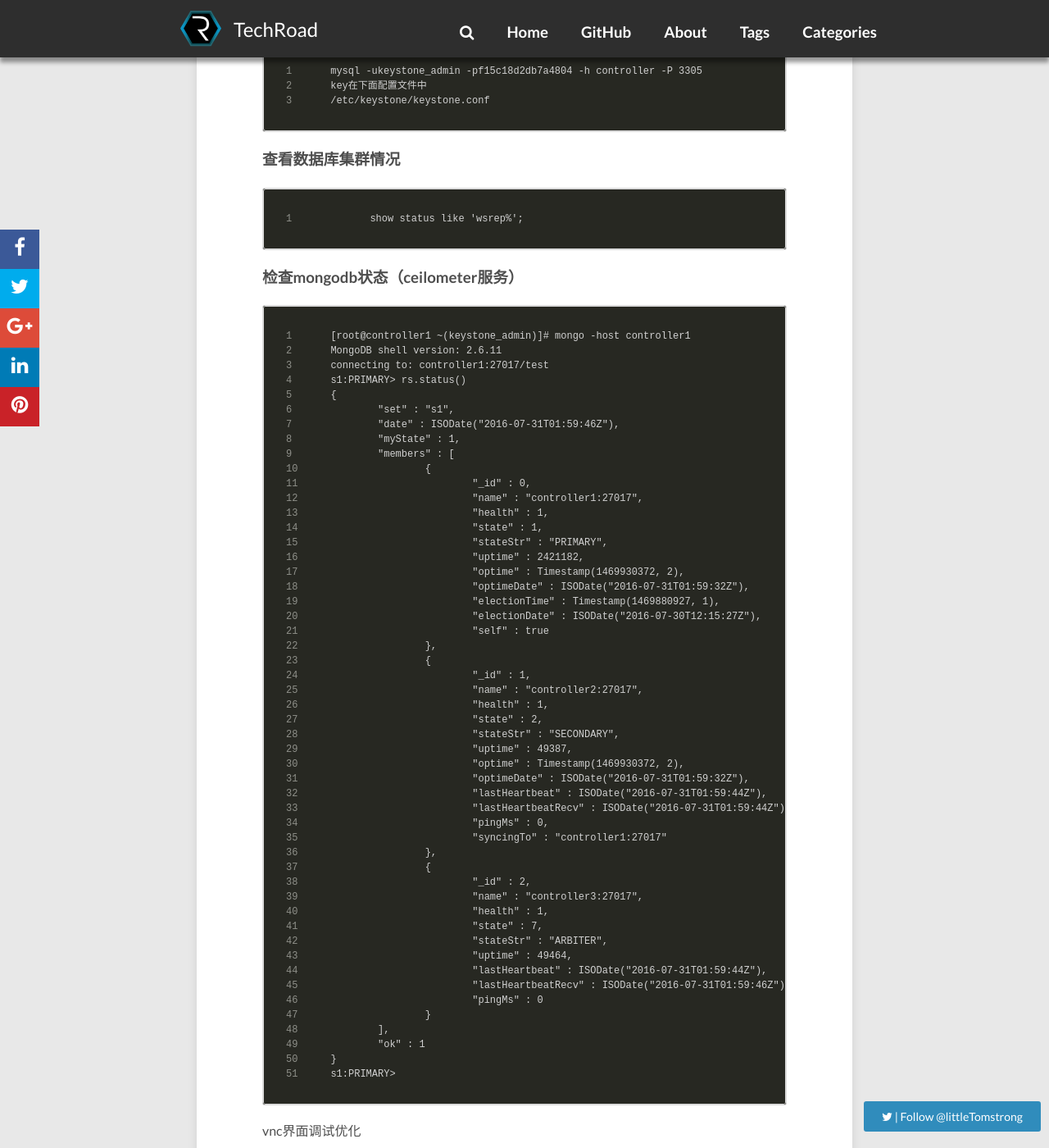
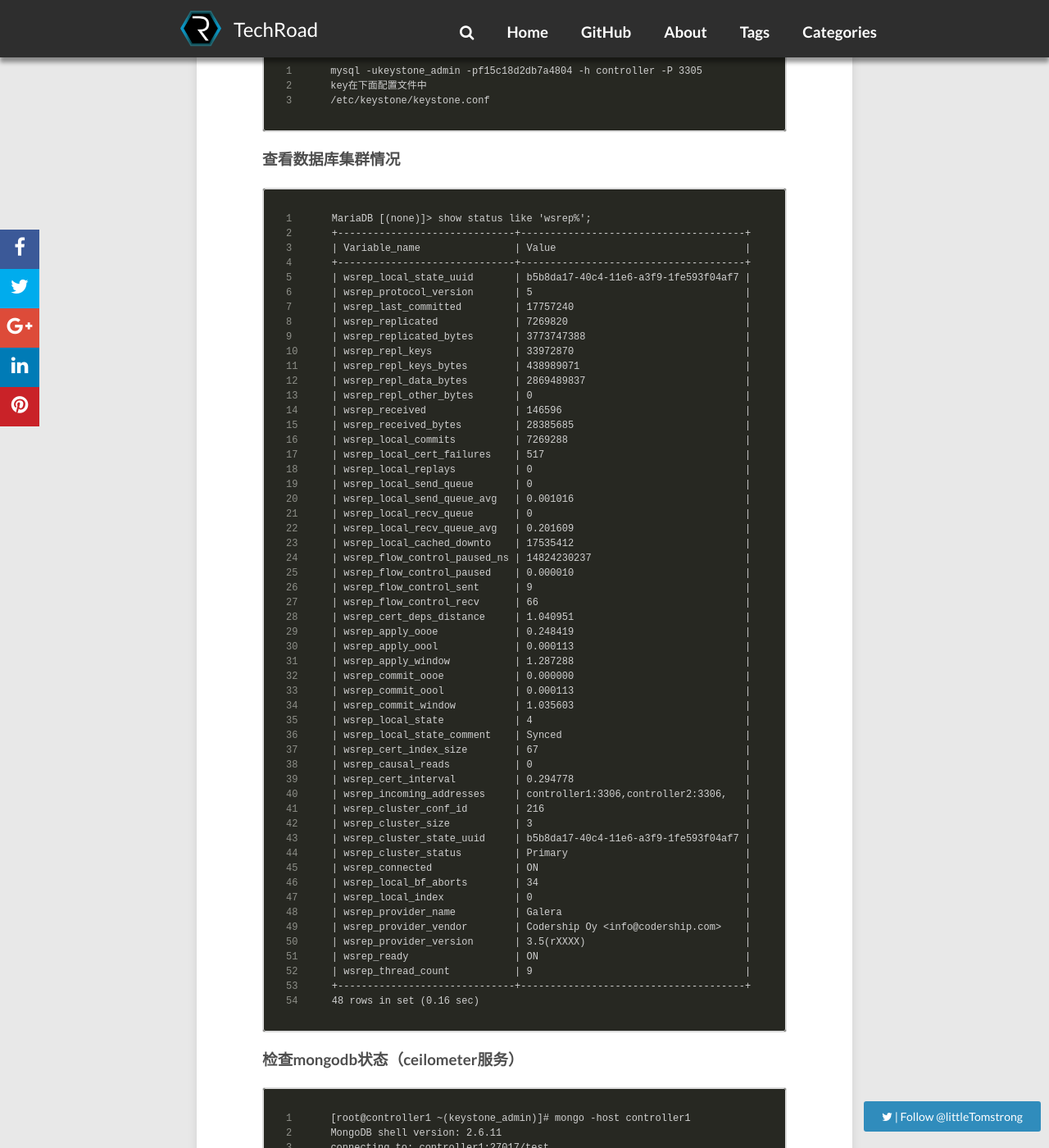
Before and after one commit to JianqingJiang/jianqingjiang.github.io, a Jekyll site: the page built from _posts/2016-08-01-openstack-ha-operater.md, in a window 1280 px wide and 1400 px high, scrolled down 1423 px. Shown: the whole window at 82% size. Built offline with Jekyll 4.4.1, drawn with Linux system fonts in a browser that asks for light colours; nearby versions of some CDN libraries; comment, search, counter and statistics services are not loaded; some of the changed text lies outside the part shown.

Commit message:
modified _config.yml

````diff
--- a/_posts/2016-08-01-openstack-ha-operater.md
+++ b/_posts/2016-08-01-openstack-ha-operater.md
@@ -63,7 +63,60 @@ key在下面配置文件中
 ###    查看数据库集群情况
 
 ```
-show status like 'wsrep%';
+MariaDB [(none)]> show status like 'wsrep%';
++------------------------------+--------------------------------------+
+| Variable_name                | Value                                |
++------------------------------+--------------------------------------+
+| wsrep_local_state_uuid       | b5b8da17-40c4-11e6-a3f9-1fe593f04af7 |
+| wsrep_protocol_version       | 5                                    |
+| wsrep_last_committed         | 17757240                             |
+| wsrep_replicated             | 7269820                              |
+| wsrep_replicated_bytes       | 3773747388                           |
+| wsrep_repl_keys              | 33972870                             |
+| wsrep_repl_keys_bytes        | 438989071                            |
+| wsrep_repl_data_bytes        | 2869489837                           |
+| wsrep_repl_other_bytes       | 0                                    |
+| wsrep_received               | 146596                               |
+| wsrep_received_bytes         | 28385685                             |
+| wsrep_local_commits          | 7269288                              |
+| wsrep_local_cert_failures    | 517                                  |
+| wsrep_local_replays          | 0                                    |
+| wsrep_local_send_queue       | 0                                    |
+| wsrep_local_send_queue_avg   | 0.001016                             |
+| wsrep_local_recv_queue       | 0                                    |
+| wsrep_local_recv_queue_avg   | 0.201609                             |
+| wsrep_local_cached_downto    | 17535412                             |
+| wsrep_flow_control_paused_ns | 14824230237                          |
+| wsrep_flow_control_paused    | 0.000010                             |
+| wsrep_flow_control_sent      | 9                                    |
+| wsrep_flow_control_recv      | 66                                   |
+| wsrep_cert_deps_distance     | 1.040951                             |
+| wsrep_apply_oooe             | 0.248419                             |
+| wsrep_apply_oool             | 0.000113                             |
+| wsrep_apply_window           | 1.287288                             |
+| wsrep_commit_oooe            | 0.000000                             |
+| wsrep_commit_oool            | 0.000113                             |
+| wsrep_commit_window          | 1.035603                             |
+| wsrep_local_state            | 4                                    |
+| wsrep_local_state_comment    | Synced                               |
+| wsrep_cert_index_size        | 67                                   |
+| wsrep_causal_reads           | 0                                    |
+| wsrep_cert_interval          | 0.294778                             |
+| wsrep_incoming_addresses     | controller1:3306,controller2:3306,   |
+| wsrep_cluster_conf_id        | 216                                  |
+| wsrep_cluster_size           | 3                                    |
+| wsrep_cluster_state_uuid     | b5b8da17-40c4-11e6-a3f9-1fe593f04af7 |
+| wsrep_cluster_status         | Primary                              |
+| wsrep_connected              | ON                                   |
+| wsrep_local_bf_aborts        | 34                                   |
+| wsrep_local_index            | 0                                    |
+| wsrep_provider_name          | Galera                               |
+| wsrep_provider_vendor        | Codership Oy <info@codership.com>    |
+| wsrep_provider_version       | 3.5(rXXXX)                           |
+| wsrep_ready                  | ON                                   |
+| wsrep_thread_count           | 9                                    |
++------------------------------+--------------------------------------+
+48 rows in set (0.16 sec)
 ```
 
 
````
Also changed, not shown: 3 other files.
